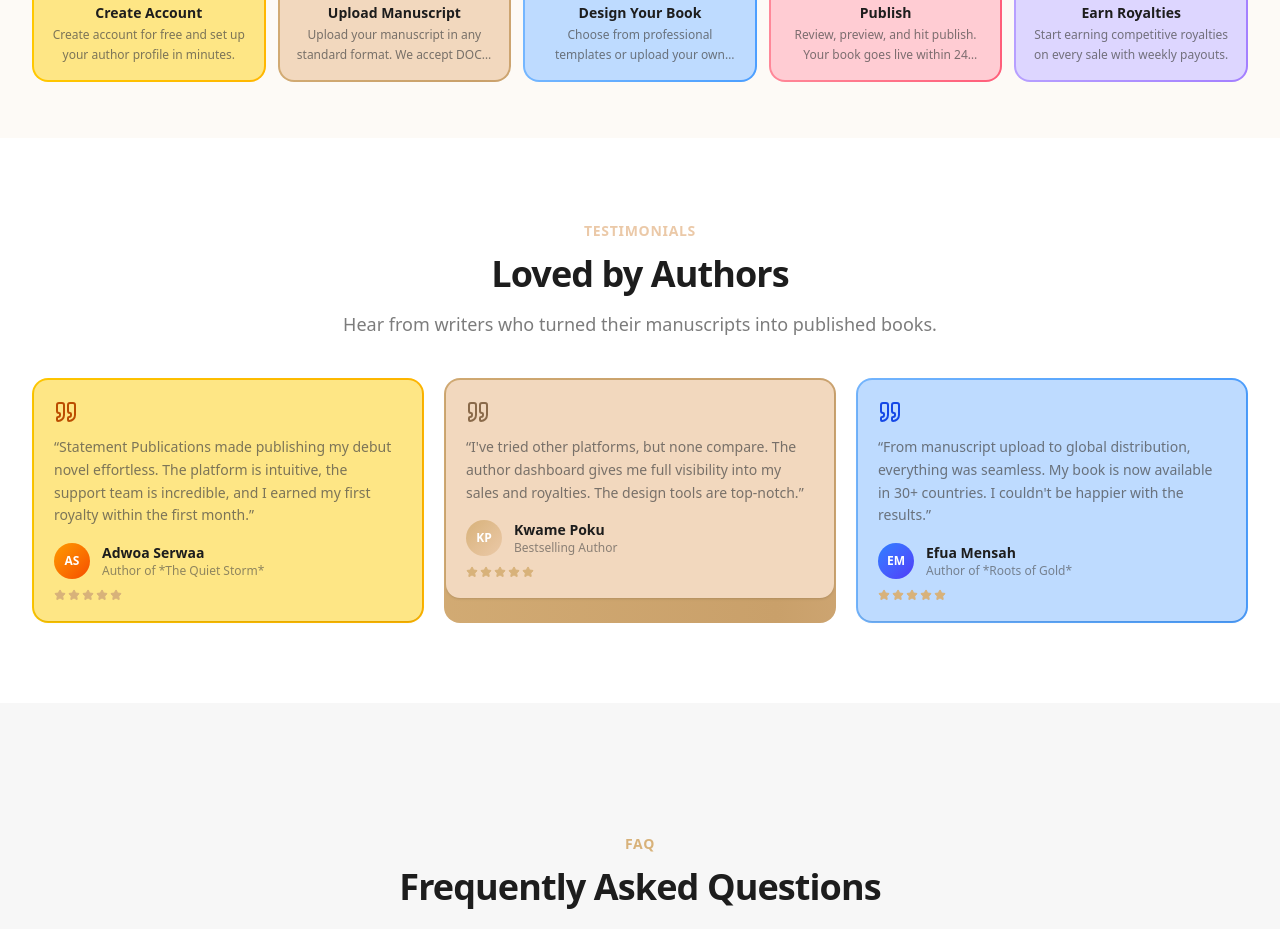
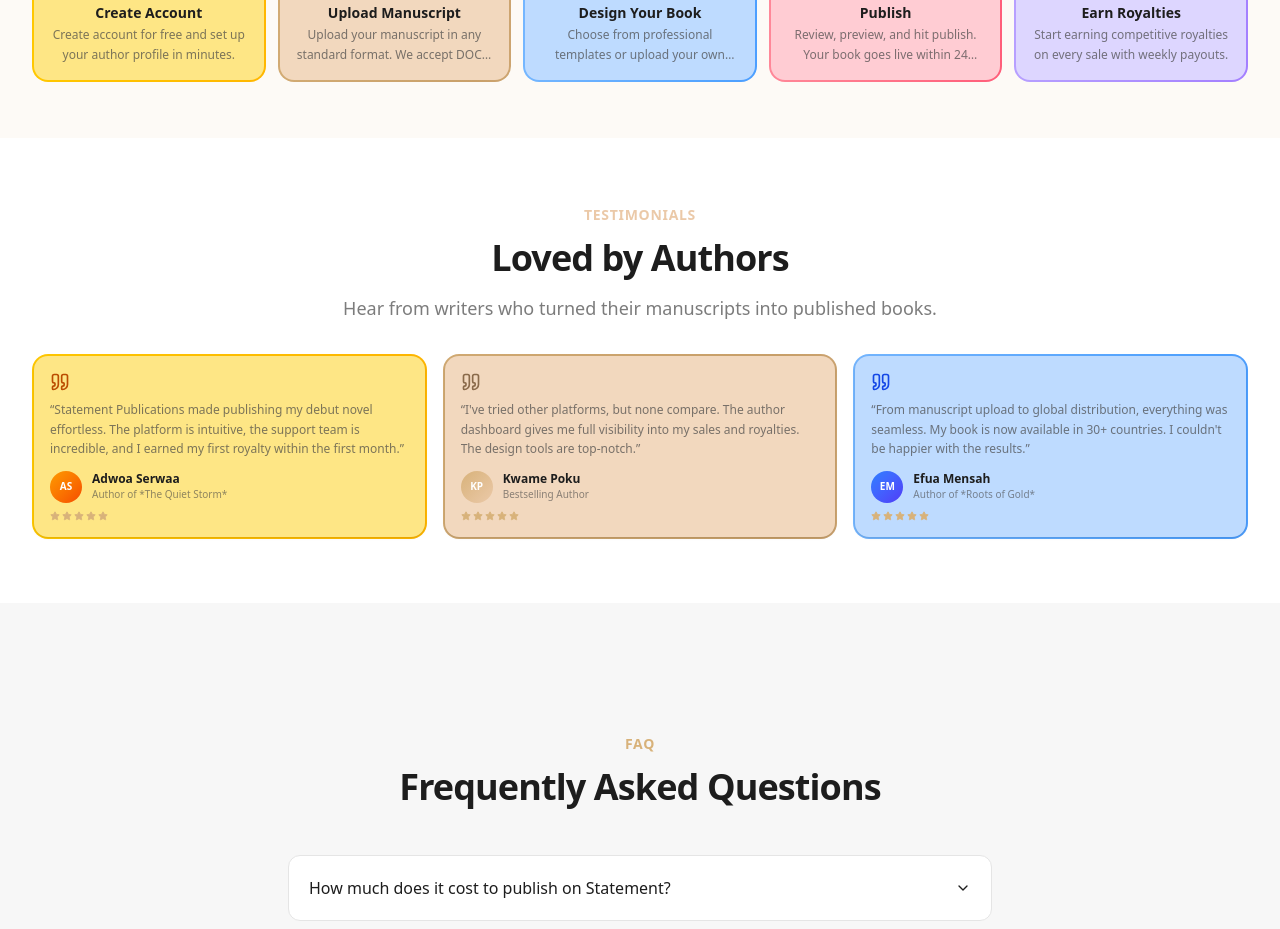
Before and after one commit to Johnfavour-maidu/statement-publications, a Next.js app in the folder apps/publications/: page / in a window 1280 px wide. Shown: the part 1800-2729 px from the top of the page. Built offline with nearby package versions, Linux system fonts and the light colour scheme; no server answers; a web font is replaced by a local one.

Commit message:
Compact testimonials, uniform box height with mt-auto

```diff
--- a/apps/publications/src/app/page.tsx
+++ b/apps/publications/src/app/page.tsx
@@ -495,9 +495,9 @@ export default function Home() {
       </section>
 
       {/* ── Testimonials ────────────────────────────────── */}
-      <section className="py-16 sm:py-20 bg-white">
+      <section className="py-12 sm:py-16 bg-white">
         <div className="mx-auto max-w-7xl px-4 sm:px-6 lg:px-8">
-          <AnimatedSection className="text-center max-w-3xl mx-auto mb-10">
+          <AnimatedSection className="text-center max-w-3xl mx-auto mb-8">
             <span className="text-sm font-semibold text-peach uppercase tracking-wider">
               Testimonials
             </span>
@@ -514,7 +514,7 @@ export default function Home() {
             whileInView="visible"
             viewport={{ once: true, margin: "-80px" }}
             variants={stagger}
-            className="grid grid-cols-1 md:grid-cols-3 gap-5"
+            className="grid grid-cols-1 md:grid-cols-3 gap-4"
           >
             {testimonials.map((testimonial) => (
               <motion.div
@@ -525,16 +525,17 @@ export default function Home() {
                 <motion.div
                   whileHover={{ y: -6, boxShadow: "0 12px 24px -8px rgba(235,201,168,0.25)" }}
                   transition={{ type: "spring", stiffness: 300, damping: 20 }}
-                  className={`group relative rounded-[14px] p-5 shadow-sm transition-all duration-300 ${testimonial.bg}`}
+                  className={`group relative rounded-[14px] p-4 shadow-sm transition-all duration-300 flex flex-col ${testimonial.bg}`}
                 >
-                  <Quote className={`h-6 w-6 ${testimonial.quoteColor} mb-3`} />
-                  <p className="text-sm leading-relaxed text-dark-gray/70 line-clamp-4">
+                  <Quote className={`h-5 w-5 ${testimonial.quoteColor} mb-2`} />
+                  <p className="text-xs leading-relaxed text-dark-gray/70 line-clamp-3">
                     &ldquo;{testimonial.quote}&rdquo;
                   </p>
-                  <div className="mt-4 flex items-center gap-3">
+                  <div className="mt-auto pt-3">
+                    <div className="flex items-center gap-2.5">
                       <div
                         className={cn(
-                        "h-9 w-9 rounded-full bg-gradient-to-br flex items-center justify-center text-xs font-bold text-white",
+                          "h-8 w-8 rounded-full bg-gradient-to-br flex items-center justify-center text-[10px] font-bold text-white",
                           testimonial.color
                         )}
                       >
@@ -544,19 +545,20 @@ export default function Home() {
                           .join("")}
                       </div>
                       <div>
-                      <p className="text-sm font-semibold text-charcoal">{testimonial.name}</p>
-                      <p className="text-xs text-dark-gray/60">
+                        <p className="text-xs font-semibold text-charcoal">{testimonial.name}</p>
+                        <p className="text-[10px] text-dark-gray/60">
                           {testimonial.role}
                         </p>
                       </div>
                     </div>
-                  <div className="mt-2.5 flex gap-0.5">
+                    <div className="mt-2 flex gap-0.5">
                       {[...Array(testimonial.rating)].map((_, i) => (
                         <Star
                           key={i}
-                        className="h-3 w-3 fill-gold text-gold"
+                          className="h-2.5 w-2.5 fill-gold text-gold"
                         />
                       ))}
+                    </div>
                   </div>
                 </motion.div>
               </motion.div>
```
Lines whose indentation alone changed are shown as unchanged.
